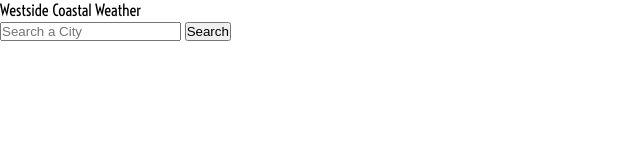
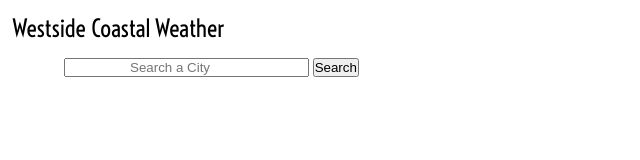
Before and after one commit to grdnd/wcwApp, a plain HTML site: page index.html in a window 1280 px wide. Shown: the whole page, without its empty margins (0-640 px from the left). Drawn offline with Linux system fonts and the light colour scheme.

Commit message:
Updated style.css

```diff
--- a/assets/css/style.css
+++ b/assets/css/style.css
@@ -9,6 +9,16 @@ body {
     font-size: 1rem;
 }
 
+.wcw {
+    font-size: 150%;
+    padding: 1%
+}
+
+input {
+    margin-left: 5%;
+    padding-left: 5%;
+}
+
 /* Style Header */
 /* style container of search */
 /* style submit button */
```
